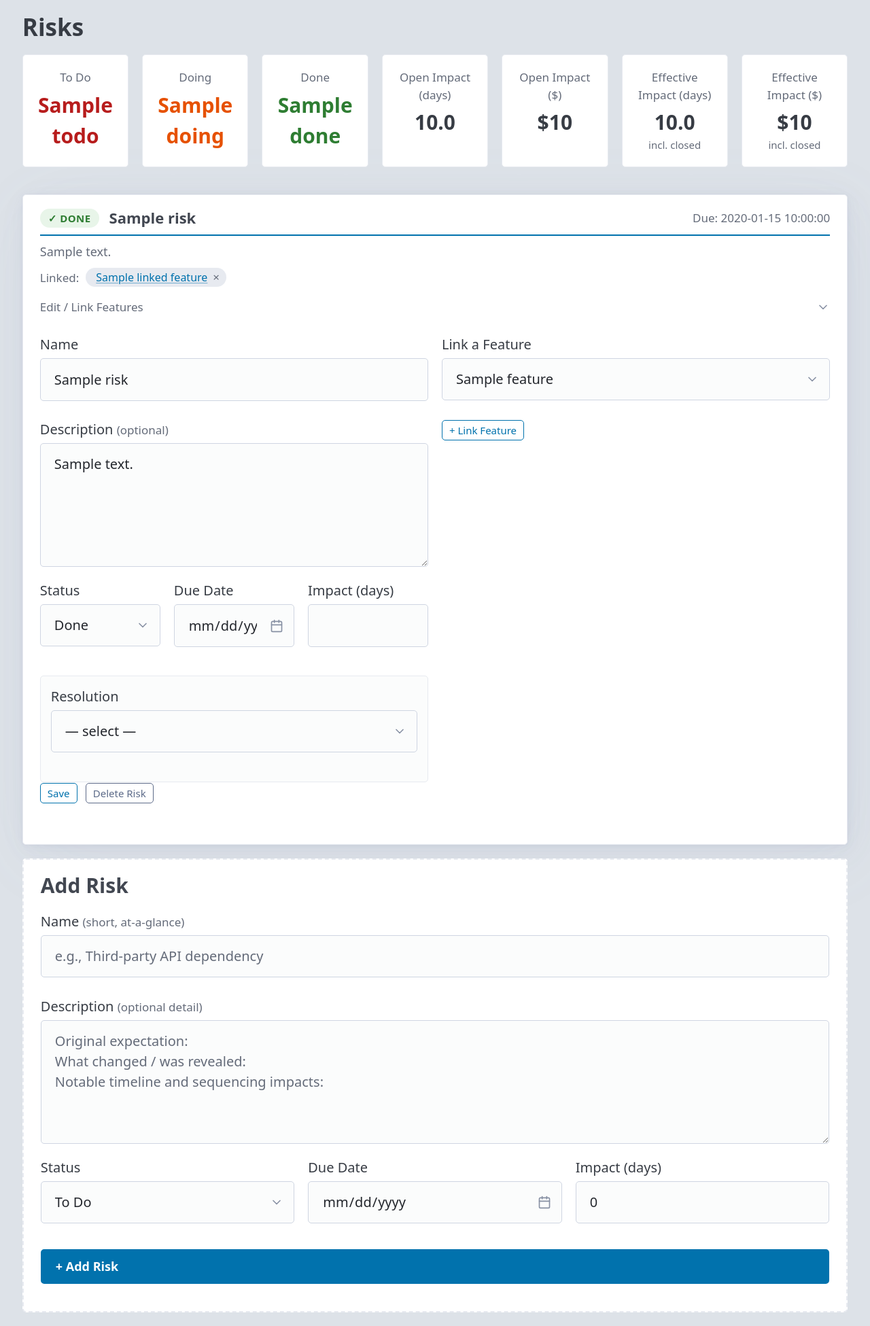
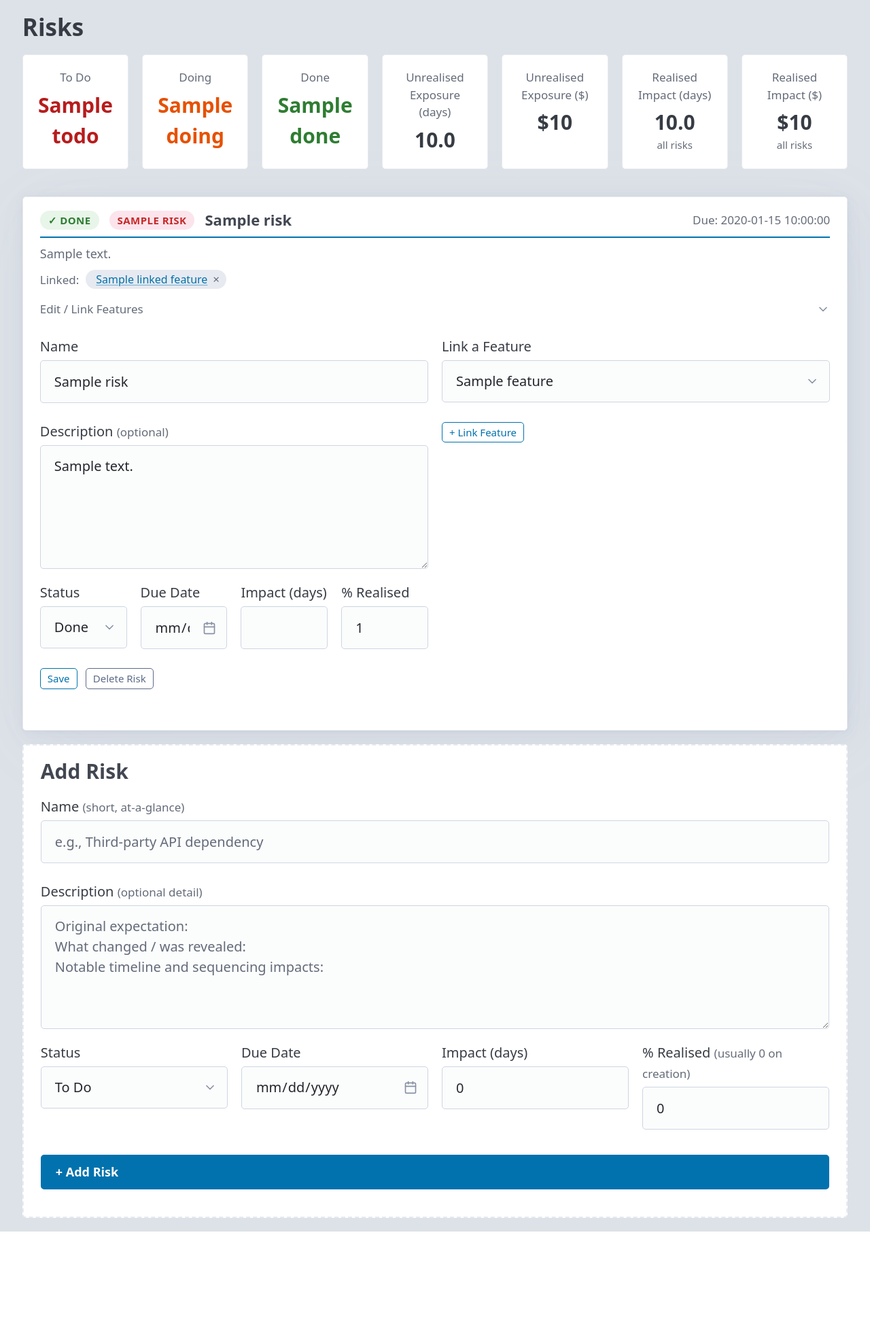
Before and after one commit to JoshFembockAlliance/Health_Check, a FastAPI app: template templates/risks.html in a window 1280 px wide, after a click on "Edit / Link Features". Shown: the part 100-2051 px from the top of the page at 68% size. After the commit the page ends 1912 px from the top, so only its background shows below. Run offline with FastAPI, Linux system fonts and the light colour scheme; the template is opened without the code that fills it: most values are stand-ins (such as "Sample title", 1, 10 or a date in 2020); some libraries are stand-ins or nearby versions.

Commit message:
refactor(risks): replace resolution_type with independent realised_percentage
Risk lifecycle (status) and risk absorption (% realised) are now independent
axes — an open risk can carry partial realisation, and the closed-risk
label (Avoided / Mitigated / Realised) is derived from realised_percentage
rather than stored. Migration back-fills legacy rows conservatively.

Co-Authored-By: Claude Opus 4.6 <noreply@anthropic.com>

```diff
--- a/main.py
+++ b/main.py
@@ -17,6 +17,8 @@ from calculations import (
     project_summary,
     feature_health,
     effective_impact_days,
+    unrealised_exposure_days,
+    resolution_label,
     capacity_days_remaining,
     capacity_plan_summary,
     capacity_budget_summary,
@@ -131,24 +133,31 @@ def dashboard(request: Request):
     overheads = list(db["overheads"].rows)
     overhead_total = sum(o["amount"] for o in overheads)
 
-    # Risk rows needed early to compute realised impact before project_summary
+    # Risk rows needed early so realised/open risk dollars can flow into project_summary.
+    # Tuple positions: (status, impact_days, realised_percentage).
     risk_rows = db.execute(
-        "SELECT status, impact_days, resolution_type, mitigation_percentage FROM risks"
+        "SELECT status, impact_days, realised_percentage FROM risks"
     ).fetchall()
     open_risks = [r for r in risk_rows if r[0] != "done"]
     closed_risks = [r for r in risk_rows if r[0] == "done"]
 
-    # Effective impact for closed risks only — these have actually materialised
-    # and reduce the budget available for project work
+    # Realised risk days are summed across ALL risks — realised_percentage is
+    # independent of status, so open risks with partial realisation count too.
     realised_risk_days = sum(
-        effective_impact_days(r[1], r[0], r[2], r[3] or 0.0) for r in closed_risks
+        effective_impact_days(r[1], r[2] or 0.0) for r in risk_rows
     )
     realised_risk_dollars = realised_risk_days * default_rate
+    # Open risk exposure = unrealised portion of open risks only.
+    open_exposure_days = sum(
+        unrealised_exposure_days(r[1], r[0], r[2] or 0.0) for r in risk_rows
+    )
+    open_risk_dollars = open_exposure_days * default_rate
 
     summary = project_summary(
         project, features, adjustments, default_rate,
         realised_risk_dollars=realised_risk_dollars,
         overhead_dollars=overhead_total,
+        open_risk_dollars=open_risk_dollars,
     )
 
     on_track_pct = project.get("health_on_track_pct", 100.0)
@@ -188,31 +197,27 @@ def dashboard(request: Request):
     summary["started_feature_count"] = len(started_features)
     summary["total_feature_count"] = len([f for f in features if f["total_dollars"] > 0])
 
-    # Remaining risk exposure data for the Risk Exposure section.
-    # open_impact = raw days at risk from open (unresolved) risks.
-    # eff_impact = effective days already lost from CLOSED risks only —
-    #   open risks haven't materialised and may still be mitigated, so they
-    #   are intentionally excluded from "Effective Realised Impact".
-    open_impact = sum(r[1] for r in open_risks)
-    eff_impact = sum(
-        effective_impact_days(r[1], r[0], r[2], r[3] or 0.0) for r in closed_risks
-    )
-    avoided = sum(r[1] for r in closed_risks if r[2] == "avoided")
+    # Risk exposure breakdown for the Risk Exposure section.
+    # open_exposure_days: unrealised portion of open risks (still at risk).
+    # realised_risk_days: already-absorbed portion across ALL risks
+    #   (open-with-partial + closed).
+    # avoided_days: closed risks that landed at 0% — days "saved" vs impact.
+    avoided = sum(r[1] for r in closed_risks if (r[2] or 0.0) == 0)
     current_budget = summary["current_budget"]
-    open_risk_pct = min(100.0, open_impact * default_rate / current_budget * 100) if current_budget else 0.0
-    locked_risk_pct = min(100.0 - open_risk_pct, eff_impact * default_rate / current_budget * 100) if current_budget else 0.0
+    open_risk_pct = min(100.0, open_risk_dollars / current_budget * 100) if current_budget else 0.0
+    locked_risk_pct = min(100.0 - open_risk_pct, realised_risk_dollars / current_budget * 100) if current_budget else 0.0
     daily_burn = summary["daily_burn"]
-    open_impact_budget_days = open_impact * default_rate / daily_burn if daily_burn else 0.0
+    open_impact_budget_days = open_risk_dollars / daily_burn if daily_burn else 0.0
     risk_summary = {
         "open_count": len(open_risks),
         "done_count": len(closed_risks),
-        "open_impact_days": open_impact,
-        "open_impact_dollars": open_impact * default_rate,
+        "open_impact_days": open_exposure_days,
+        "open_impact_dollars": open_risk_dollars,
         "open_impact_budget_days": open_impact_budget_days,
-        "effective_impact_days": eff_impact,
-        "effective_impact_dollars": eff_impact * default_rate,
+        "effective_impact_days": realised_risk_days,
+        "effective_impact_dollars": realised_risk_dollars,
         "avoided_days": avoided,
-        "effective_impact_pct": min(100.0, eff_impact * default_rate / current_budget * 100) if current_budget else 0.0,
+        "effective_impact_pct": min(100.0, realised_risk_dollars / current_budget * 100) if current_budget else 0.0,
         "open_impact_pct": open_risk_pct,
         "open_risk_pct": round(open_risk_pct, 1),
         "locked_risk_pct": round(locked_risk_pct, 1),
@@ -624,7 +629,7 @@ def risks_page(request: Request):
     roles = get_roles()
     default_role_rate = get_role_rate(project["default_role_id"], roles, 0)
     risks = list(db.execute(
-        "SELECT id, name, description, status, due_date, impact_days, sort_order, resolution_type, mitigation_percentage FROM risks ORDER BY sort_order, id"
+        "SELECT id, name, description, status, due_date, impact_days, sort_order, realised_percentage FROM risks ORDER BY sort_order, id"
     ).fetchall())
     features_rows = list(db.execute("SELECT id, name FROM features ORDER BY sort_order, id").fetchall())
     all_features = [{"id": f[0], "name": f[1]} for f in features_rows]
@@ -634,14 +639,18 @@ def risks_page(request: Request):
         rdict = {
             "id": r[0], "name": r[1], "description": r[2], "status": r[3],
             "due_date": r[4], "impact_days": r[5], "sort_order": r[6],
-            "resolution_type": r[7], "mitigation_percentage": r[8] or 0.0,
+            "realised_percentage": r[7] or 0.0,
         }
         rdict["impact_dollars"] = rdict["impact_days"] * default_role_rate
         rdict["effective_impact_days"] = effective_impact_days(
-            rdict["impact_days"], rdict["status"],
-            rdict["resolution_type"], rdict["mitigation_percentage"]
+            rdict["impact_days"], rdict["realised_percentage"]
         )
         rdict["effective_impact_dollars"] = rdict["effective_impact_days"] * default_role_rate
+        rdict["unrealised_days"] = unrealised_exposure_days(
+            rdict["impact_days"], rdict["status"], rdict["realised_percentage"]
+        )
+        rdict["unrealised_dollars"] = rdict["unrealised_days"] * default_role_rate
+        rdict["resolution_label"] = resolution_label(rdict["status"], rdict["realised_percentage"])
         # Get linked features
         links = list(db.execute(
             "SELECT f.id, f.name FROM risk_features rf JOIN features f ON rf.feature_id = f.id WHERE rf.risk_id = ?",
@@ -654,13 +663,14 @@ def risks_page(request: Request):
     todo_count = sum(1 for r in enriched_risks if r["status"] == "todo")
     doing_count = sum(1 for r in enriched_risks if r["status"] == "doing")
     done_count = sum(1 for r in enriched_risks if r["status"] == "done")
-    open_impact_days = sum(r["impact_days"] for r in enriched_risks if r["status"] != "done")
+    open_impact_days = sum(r["unrealised_days"] for r in enriched_risks)
     open_impact_dollars = open_impact_days * default_role_rate
     effective_impact_days_total = sum(r["effective_impact_days"] for r in enriched_risks)
     effective_impact_dollars_total = effective_impact_days_total * default_role_rate
-    avoided_days = sum(r["impact_days"] for r in enriched_risks if r["resolution_type"] == "avoided")
-    mitigated_days = sum(r["effective_impact_days"] for r in enriched_risks if r["resolution_type"] == "mitigated")
-    realised_days = sum(r["effective_impact_days"] for r in enriched_risks if r["resolution_type"] == "realised")
+    avoided_days = sum(
+        r["impact_days"] for r in enriched_risks
+        if r["status"] == "done" and r["realised_percentage"] == 0
+    )
 
     return templates.TemplateResponse("risks.html", {
         "request": request,
@@ -676,11 +686,14 @@ def risks_page(request: Request):
             "effective_impact_days": effective_impact_days_total,
             "effective_impact_dollars": effective_impact_dollars_total,
             "avoided_days": avoided_days,
-            "mitigated_days": mitigated_days,
-            "realised_days": realised_days,
         },
         "default_rate": default_role_rate,
     })
+
+
+def _clamp_pct(value: float) -> float:
+    """Constrain a percentage value to [0, 100]."""
+    return max(0.0, min(100.0, value))
 
 
 @app.post("/risks/add")
@@ -690,14 +703,10 @@ def add_risk(
     status: str = Form("todo"),
     due_date: str = Form(""),
     impact_days: float = Form(0),
-    resolution_type: Optional[str] = Form(None),
-    mitigation_percentage: float = Form(0.0),
+    realised_percentage: float = Form(0.0),
 ):
     db = get_db()
     max_order = db.execute("SELECT COALESCE(MAX(sort_order), 0) FROM risks").fetchone()[0]
-    if status != "done":
-        resolution_type = None
-        mitigation_percentage = 0.0
     db["risks"].insert({
         "name": name,
         "description": description,
@@ -705,8 +714,7 @@ def add_risk(
         "due_date": due_date,
         "impact_days": impact_days,
         "sort_order": max_order + 1,
-        "resolution_type": resolution_type,
-        "mitigation_percentage": mitigation_percentage if resolution_type == "mitigated" else 0.0,
+        "realised_percentage": _clamp_pct(realised_percentage),
     })
     return RedirectResponse("/risks", status_code=303)
 
@@ -719,21 +727,16 @@ def update_risk(
     status: str = Form("todo"),
     due_date: str = Form(""),
     impact_days: float = Form(0),
-    resolution_type: Optional[str] = Form(None),
-    mitigation_percentage: float = Form(0.0),
+    realised_percentage: float = Form(0.0),
 ):
     db = get_db()
-    if status != "done":
-        resolution_type = None
-        mitigation_percentage = 0.0
     db["risks"].update(risk_id, {
         "name": name,
         "description": description,
         "status": status,
         "due_date": due_date,
         "impact_days": impact_days,
-        "resolution_type": resolution_type,
-        "mitigation_percentage": mitigation_percentage if resolution_type == "mitigated" else 0.0,
+        "realised_percentage": _clamp_pct(realised_percentage),
     })
     return RedirectResponse("/risks", status_code=303)
 
@@ -747,36 +750,23 @@ def delete_risk(risk_id: int):
 
 
 @app.post("/api/risks/{risk_id}/status")
-def update_risk_status(risk_id: int, status: str = Form("todo"), resolution_type: Optional[str] = Form(None)):
+def update_risk_status(risk_id: int, status: str = Form("todo")):
+    """Inline status change from a risk card. Realised % is handled
+    independently via /api/risks/{id}/realised — no modal flow needed.
+    """
     if status not in ("todo", "doing", "done"):
         return JSONResponse({"ok": False, "error": "invalid status"})
-    if status == "done" and resolution_type is None:
-        return JSONResponse({"ok": False, "needs_resolution": True, "status": status})
     db = get_db()
-    update_data: dict = {"status": status}
-    if status != "done":
-        update_data["resolution_type"] = None
-        update_data["mitigation_percentage"] = 0.0
-    db["risks"].update(risk_id, update_data)
+    db["risks"].update(risk_id, {"status": status})
     return JSONResponse({"ok": True, "status": status})
 
 
-@app.post("/api/risks/{risk_id}/resolve")
-def resolve_risk(
-    risk_id: int,
-    resolution_type: str = Form(...),
-    mitigation_percentage: float = Form(0.0),
-):
-    if resolution_type not in ("avoided", "mitigated", "realised"):
-        return JSONResponse({"ok": False, "error": "invalid resolution_type"}, status_code=422)
-    pct = max(0.0, min(100.0, mitigation_percentage))
+@app.post("/api/risks/{risk_id}/realised")
+def update_risk_realised(risk_id: int, realised_percentage: float = Form(0.0)):
+    """Inline edit of realised % from a risk card."""
     db = get_db()
-    db["risks"].update(risk_id, {
-        "status": "done",
-        "resolution_type": resolution_type,
-        "mitigation_percentage": pct if resolution_type == "mitigated" else 0.0,
-    })
-    return JSONResponse({"ok": True, "resolution_type": resolution_type})
+    db["risks"].update(risk_id, {"realised_percentage": _clamp_pct(realised_percentage)})
+    return JSONResponse({"ok": True, "realised_percentage": _clamp_pct(realised_percentage)})
 
 
 @app.post("/risks/{risk_id}/link-feature")
--- a/templates/risks.html
+++ b/templates/risks.html
@@ -19,22 +19,22 @@
         <dd class="value health-green">{{ summary.done }}</dd>
     </div>
     <div class="summary-card">
-        <dt class="label">Open Impact (days)</dt>
+        <dt class="label">Unrealised Exposure (days)</dt>
         <dd class="value">{{ summary.open_impact_days | days }}</dd>
     </div>
     <div class="summary-card">
-        <dt class="label">Open Impact ($)</dt>
+        <dt class="label">Unrealised Exposure ($)</dt>
         <dd class="value">{{ summary.open_impact_dollars | currency }}</dd>
     </div>
     <div class="summary-card">
-        <dt class="label">Effective Impact (days)</dt>
+        <dt class="label">Realised Impact (days)</dt>
         <dd class="value">{{ summary.effective_impact_days | days }}</dd>
-        <dd class="text-muted" style="font-size:0.75rem;">incl. closed</dd>
+        <dd class="text-muted" style="font-size:0.75rem;">all risks</dd>
     </div>
     <div class="summary-card">
-        <dt class="label">Effective Impact ($)</dt>
+        <dt class="label">Realised Impact ($)</dt>
         <dd class="value">{{ summary.effective_impact_dollars | currency }}</dd>
-        <dd class="text-muted" style="font-size:0.75rem;">incl. closed</dd>
+        <dd class="text-muted" style="font-size:0.75rem;">all risks</dd>
     </div>
 </dl>
 
@@ -47,11 +47,9 @@
             <span class="health-badge {% if risk.status == 'done' %}badge-green{% elif risk.status == 'doing' %}badge-amber{% else %}badge-red{% endif %}">
                 {% if risk.status == 'done' %}&#10003; {% elif risk.status == 'doing' %}&#9888; {% else %}&#9675; {% endif %}{{ risk.status | upper }}
             </span>
-            {% if risk.status == 'done' and risk.resolution_type %}
-            <span class="health-badge {% if risk.resolution_type == 'avoided' %}badge-green{% elif risk.resolution_type == 'mitigated' %}badge-amber{% else %}badge-red{% endif %}">
-                {% if risk.resolution_type == 'avoided' %}Avoided
-                {% elif risk.resolution_type == 'mitigated' %}Mitigated ({{ risk.mitigation_percentage | round(1) }}%)
-                {% else %}Realised{% endif %}
+            {% if risk.resolution_label %}
+            <span class="health-badge {% if risk.resolution_label == 'Avoided' %}badge-green{% elif risk.resolution_label == 'Mitigated' %}badge-amber{% else %}badge-red{% endif %}">
+                {{ risk.resolution_label }}{% if risk.resolution_label == 'Mitigated' %} ({{ risk.realised_percentage | round(1) }}%){% endif %}
             </span>
             {% endif %}
             <h3 style="margin:0;">{{ risk.name }}</h3>
@@ -63,8 +61,8 @@
             {% if risk.impact_days > 0 %}
             <span class="text-muted">
                 Impact: {{ risk.impact_days | days }} days ({{ risk.impact_dollars | currency }})
-                {% if risk.status == 'done' %}
-                &rarr; effective: {{ risk.effective_impact_days | days }} days ({{ risk.effective_impact_dollars | currency }})
+                {% if risk.realised_percentage > 0 %}
+                &rarr; realised: {{ risk.effective_impact_days | days }} days ({{ risk.effective_impact_dollars | currency }})
                 {% endif %}
             </span>
             {% endif %}
@@ -110,7 +108,7 @@
                     <div class="grid">
                         <label>
                             Status
-                            <select name="status" onchange="onEditStatusChange(this, {{ risk.id }})">
+                            <select name="status">
                                 <option value="todo" {% if risk.status == 'todo' %}selected{% endif %}>To Do</option>
                                 <option value="doing" {% if risk.status == 'doing' %}selected{% endif %}>Doing</option>
                                 <option value="done" {% if risk.status == 'done' %}selected{% endif %}>Done</option>
@@ -124,30 +122,10 @@
                             Impact (days)
                             <input type="number" name="impact_days" value="{{ risk.impact_days }}" step="0.5" min="0">
                         </label>
-                    </div>
-                    <div class="resolution-group" id="resolution-group-{{ risk.id }}"
-                         style="{% if risk.status != 'done' %}display:none;{% endif %}">
-                        <div class="grid">
-                            <label>
-                                Resolution
-                                <select name="resolution_type" id="resolution_type_{{ risk.id }}"
-                                        onchange="toggleMitigationPct(this, {{ risk.id }})">
-                                    <option value="">— select —</option>
-                                    <option value="avoided" {% if risk.resolution_type == 'avoided' %}selected{% endif %}>Avoided (0% realised)</option>
-                                    <option value="mitigated" {% if risk.resolution_type == 'mitigated' %}selected{% endif %}>Mitigated (partial %)</option>
-                                    <option value="realised" {% if risk.resolution_type == 'realised' %}selected{% endif %}>Realised (100%)</option>
-                                </select>
-                            </label>
-                            <div id="mitigation_pct_group_{{ risk.id }}"
-                                 style="{% if risk.resolution_type != 'mitigated' %}display:none;{% endif %}">
-                                <label>
-                                    % of Impact Realised
-                                    <input type="number" name="mitigation_percentage"
-                                           value="{{ risk.mitigation_percentage }}"
-                                           step="0.1" min="0" max="100">
-                                </label>
-                            </div>
-                        </div>
+                        <label>
+                            % Realised
+                            <input type="number" name="realised_percentage" value="{{ risk.realised_percentage }}" step="1" min="0" max="100">
+                        </label>
                     </div>
                     <div class="actions">
                         <button type="submit" class="btn-small outline">Save</button>
@@ -197,7 +175,7 @@
         <div class="grid">
             <label>
                 Status
-                <select name="status" onchange="onAddStatusChange(this)">
+                <select name="status">
                     <option value="todo" selected>To Do</option>
                     <option value="doing">Doing</option>
                     <option value="done">Done</option>
@@ -211,114 +189,13 @@
                 Impact (days)
                 <input type="number" name="impact_days" value="0" step="0.5" min="0">
             </label>
-        </div>
-        <div class="resolution-group" id="add-resolution-group" style="display:none;">
-            <div class="grid">
-                <label>
-                    Resolution
-                    <select name="resolution_type" id="add_resolution_type"
-                            onchange="toggleMitigationPctAdd()">
-                        <option value="">— select —</option>
-                        <option value="avoided">Avoided (0% realised)</option>
-                        <option value="mitigated">Mitigated (partial %)</option>
-                        <option value="realised">Realised (100%)</option>
-                    </select>
-                </label>
-                <div id="add-mitigation-pct-group" style="display:none;">
-                    <label>
-                        % of Impact Realised
-                        <input type="number" name="mitigation_percentage" value="0" step="0.1" min="0" max="100">
-                    </label>
-                </div>
-            </div>
+            <label>
+                % Realised <span class="text-muted">(usually 0 on creation)</span>
+                <input type="number" name="realised_percentage" value="0" step="1" min="0" max="100">
+            </label>
         </div>
         <button type="submit" class="btn-add">+ Add Risk</button>
     </form>
 </div>
 
-{# ── Resolution dialog ── #}
-<dialog id="resolve-dialog">
-    <article>
-        <header><strong>Close Risk: Specify Resolution</strong></header>
-        <p id="resolve-dialog-risk-name" class="text-muted"></p>
-        <label>
-            Resolution type
-            <select id="resolve-type-select" onchange="toggleResolveDialogPct()">
-                <option value="avoided">Avoided — no impact realised</option>
-                <option value="mitigated">Mitigated — partial impact realised</option>
-                <option value="realised">Realised — full impact</option>
-            </select>
-        </label>
-        <div id="resolve-pct-group" style="display:none; margin-top:0.5rem;">
-            <label>
-                % of Impact Realised
-                <input type="number" id="resolve-pct-input" value="50" step="0.1" min="0" max="100">
-            </label>
-        </div>
-        <footer style="display:flex; gap:0.5rem; justify-content:flex-end; margin-top:1rem;">
-            <button class="btn-small secondary outline" onclick="document.getElementById('resolve-dialog').close()">Cancel</button>
-            <button class="btn-small" onclick="submitResolve()">Confirm</button>
-        </footer>
-    </article>
-</dialog>
-
 {% endblock %}
-
-{% block scripts %}
-<script>
-let _pendingResolveRiskId = null;
-
-function onEditStatusChange(sel, riskId) {
-    const group = document.getElementById('resolution-group-' + riskId);
-    group.style.display = sel.value === 'done' ? '' : 'none';
-}
-
-function toggleMitigationPct(sel, riskId) {
-    const pctGroup = document.getElementById('mitigation_pct_group_' + riskId);
-    pctGroup.style.display = sel.value === 'mitigated' ? '' : 'none';
-}
-
-function onAddStatusChange(sel) {
-    document.getElementById('add-resolution-group').style.display =
-        sel.value === 'done' ? '' : 'none';
-}
-
-function toggleMitigationPctAdd() {
-    const sel = document.getElementById('add_resolution_type');
-    document.getElementById('add-mitigation-pct-group').style.display =
-        sel.value === 'mitigated' ? '' : 'none';
-}
-
-function toggleResolveDialogPct() {
-    const sel = document.getElementById('resolve-type-select');
-    document.getElementById('resolve-pct-group').style.display =
-        sel.value === 'mitigated' ? '' : 'none';
-}
-
-function onStatusChangeToDone(riskId, riskName) {
-    _pendingResolveRiskId = riskId;
-    document.getElementById('resolve-dialog-risk-name').textContent = riskName;
-    document.getElementById('resolve-dialog').showModal();
-}
-
-function submitResolve() {
-    if (!_pendingResolveRiskId) return;
-    const resType = document.getElementById('resolve-type-select').value;
-    const pct = document.getElementById('resolve-pct-input').value;
-    const body = new URLSearchParams({
-        resolution_type: resType,
-        mitigation_percentage: resType === 'mitigated' ? pct : '0',
-    });
-    fetch('/api/risks/' + _pendingResolveRiskId + '/resolve', {
-        method: 'POST',
-        headers: {'Content-Type': 'application/x-www-form-urlencoded'},
-        body: body.toString(),
-    }).then(r => r.json()).then(data => {
-        if (data.ok) {
-            document.getElementById('resolve-dialog').close();
-            location.reload();
-        }
-    });
-}
-</script>
-{% endblock %}
```
Also changed, not shown: calculations.py (+49 -21 lines), database.py (+22 -10 lines), models.py (+5 -2 lines), tests/test_calculations.py (+43 -16 lines).
